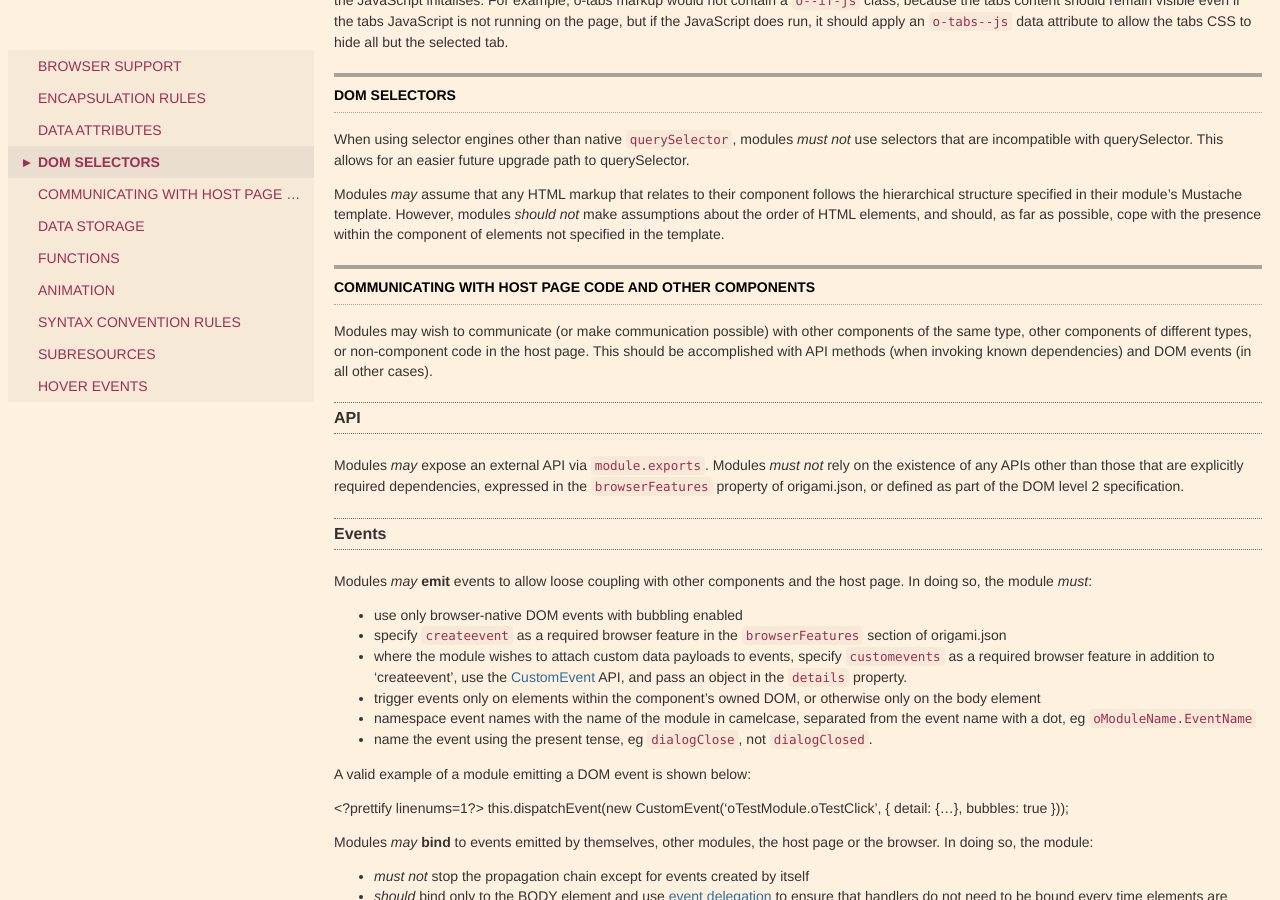
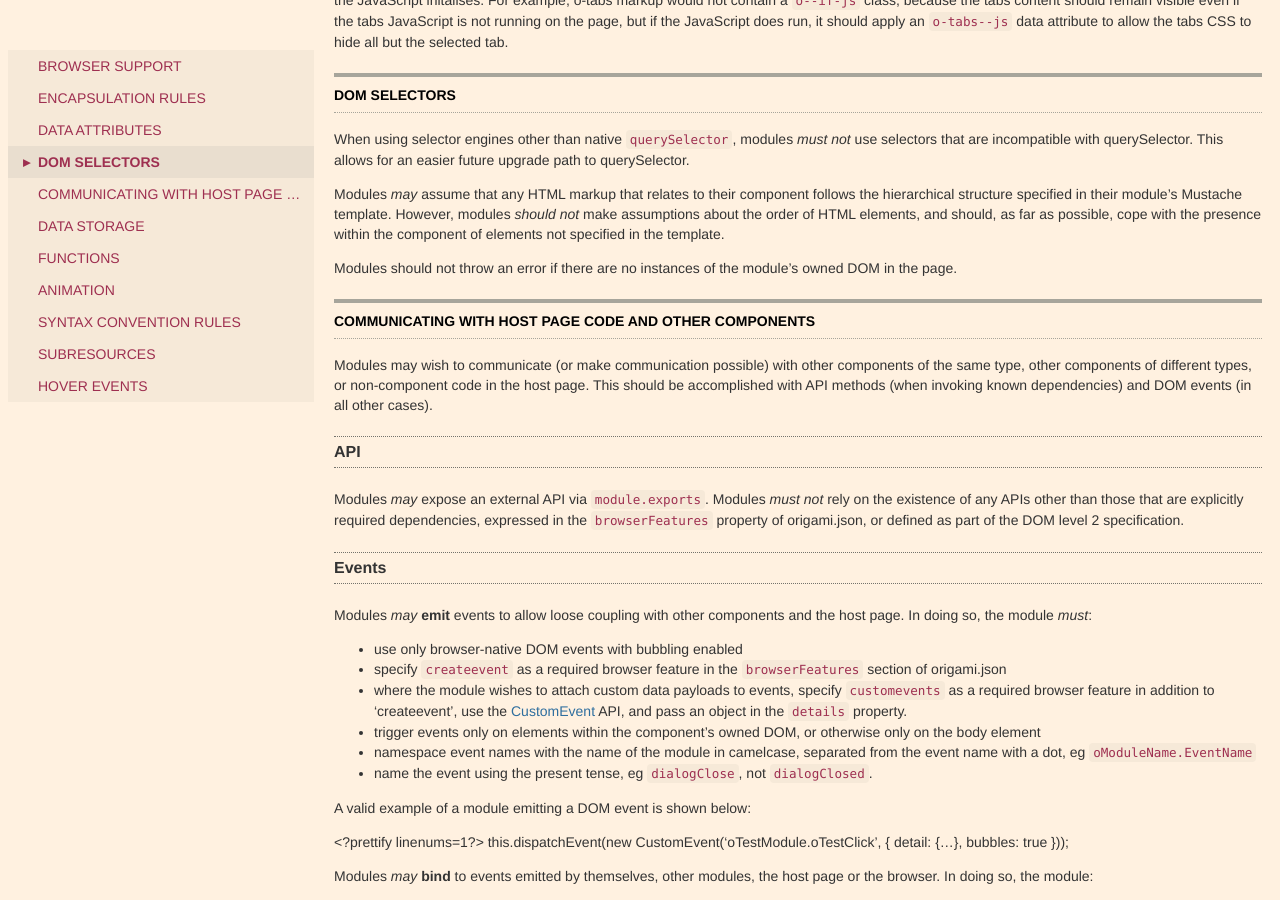
Before and after one commit to Financial-Times/ft-origami, a Jekyll site: the page built from docs/syntax/js.md, in a window 1280 px wide and 900 px high, scrolled down 1290 px. Built offline with Jekyll 4.4.1, drawn with Linux system fonts in a browser that asks for light colours; some web fonts are replaced.

Commit message:
Added reference to handling mssing dom nodes gracefully

```diff
--- a/docs/syntax/js.md
+++ b/docs/syntax/js.md
@@ -50,6 +50,8 @@ Where JavaScript exists to enhance elements, and accompanying CSS depends on kno
 When using selector engines other than native `querySelector`, modules *must not* use selectors that are incompatible with querySelector.  This allows for an easier future upgrade path to querySelector.
 
 Modules *may* assume that any HTML markup that relates to their component follows the hierarchical structure specified in their module's Mustache template. However, modules *should not* make assumptions about the order of HTML elements, and should, as far as possible, cope with the presence within the component of elements not specified in the template.
+
+Modules should not throw an error if there are no instances of the module's owned DOM in the page.
 
 ## Communicating with host page code and other components
 
```
